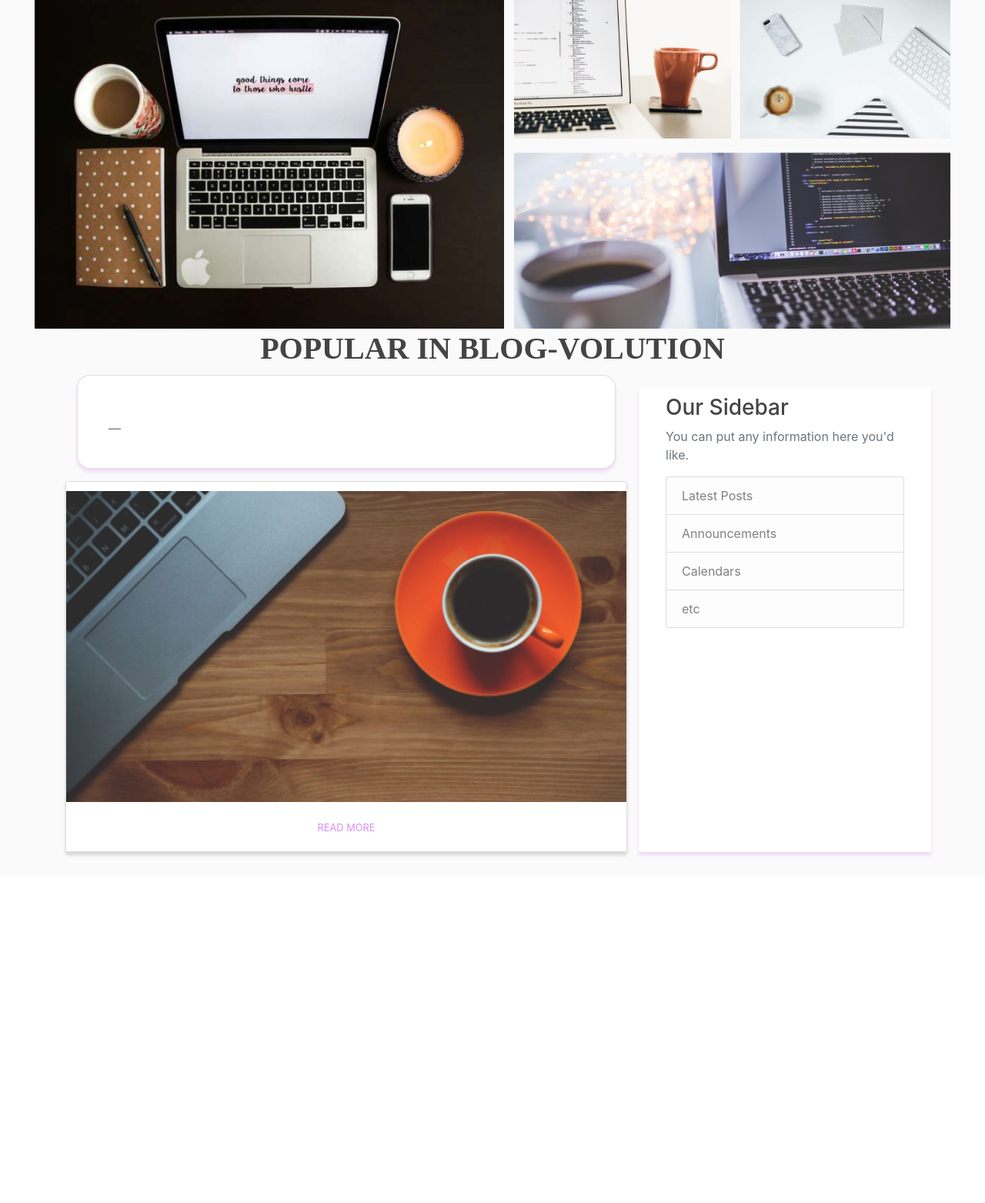
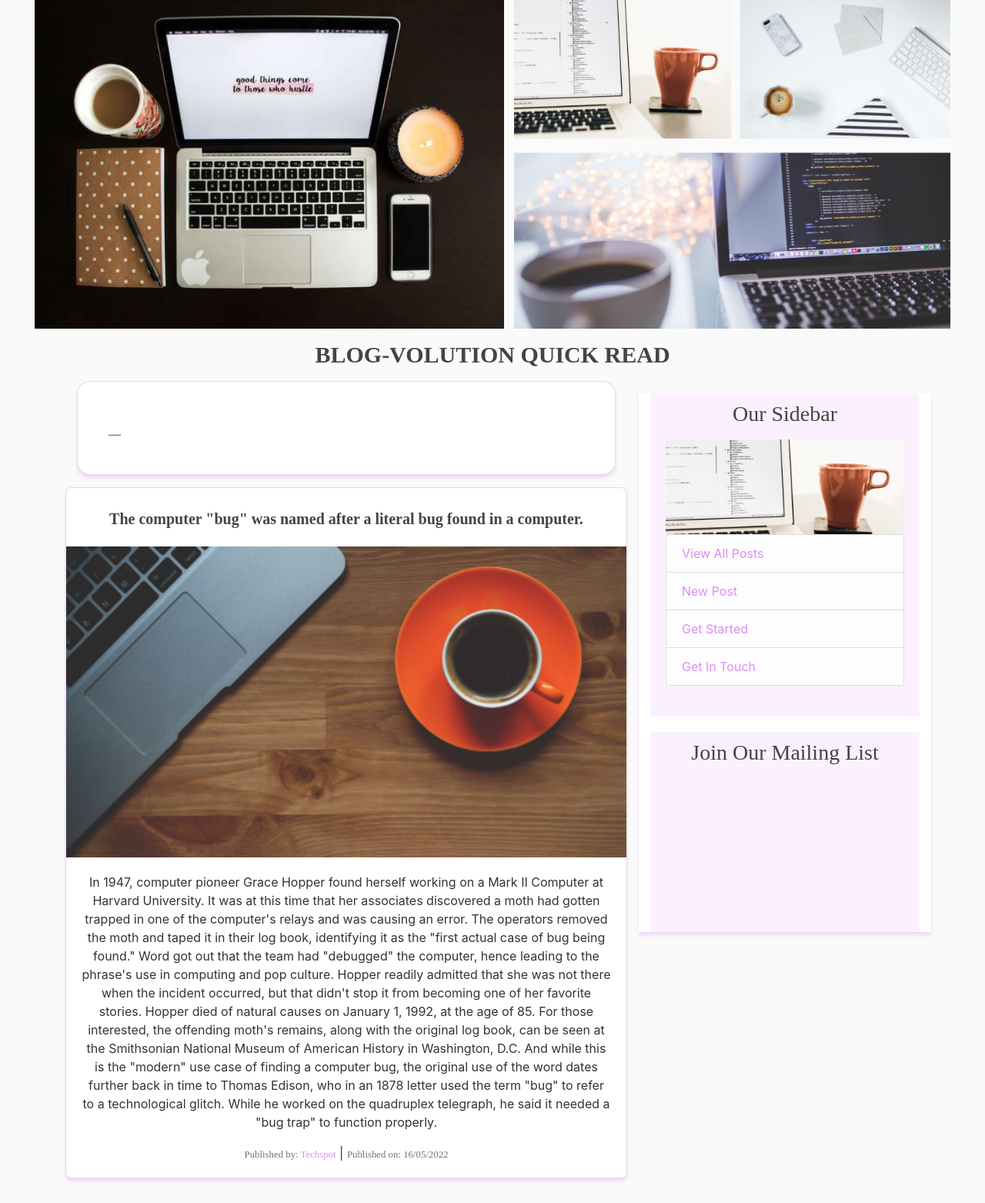
Before and after one commit to AtienoObwanda/Blogvolution, a Flask app: template app/templates/index.html in a window 1280 px wide. Shown: the part 175-1738 px from the top of the page at 77% size. Before the commit the page ends 1288 px from the top, so only its background shows below. Run offline with Flask 2, Linux system fonts and the light colour scheme; the template is opened without the code that fills it, so the values that code supplies are empty; some libraries are stand-ins or nearby versions.

Commit message:
index page styled

```diff
--- a/app/templates/index.html
+++ b/app/templates/index.html
@@ -7,8 +7,8 @@
     <img src="{{ url_for('static', filename='images/img.png') }}" style="width: 100%; height:100%" />
 </div>
 <div class="container">
-    <h1 class="text-center" style="font-family: Inika;font-size: 40px;font-weight: 700;line-height: 52px;letter-spacing: 0em;text-align: left;
-    ">POPULAR IN BLOG-VOLUTION</h1>
+    <h1 class="text-center mb-2 mt-2" style="font-family: Inika;font-size: 30px;font-weight: 700;line-height: 52px;letter-spacing: 0em;text-align: left;
+    ">BLOG-VOLUTION QUICK READ</h1>
     <div class="row">
 
         <div class="col-md-8">
@@ -30,30 +30,42 @@
                 </div>
             </div>
 <!--ADD BLOG-->
-<div class="card" style="background: #FFFFFF;box-shadow: 0px 4px 4px rgba(0, 0, 0, 0.15);border-radius: 3px; margin-bottom: 2em; margin-top: 1em;">
+<div class="card" style="background: #FFFFFF;box-shadow: 0px 4px 4px rgba(219, 140, 246, 0.3);border-radius: 8px; margin-bottom: 2em; margin-top: 1em;">
     <div class="card-title">
-
+        <h3 class="pt-2 mt-3" style="font-family: Inika;font-size: 20px;font-weight: 700;line-height: 32px;letter-spacing: 0em;text-align: center;">The computer "bug" was named after a literal bug found in a computer.</h3>
     </div>
     <div class="card-image">
         <img src="{{ url_for('static', filename='images/blog.png') }}" style="width: 100%; height:80%" />
     </div>
     <div class="card-body text-center">
-        <small class="muted-text" style="color:#DB8CF6">READ MORE</small>
+        <p>In 1947, computer pioneer Grace Hopper found herself working on a Mark II Computer at Harvard University. It was at this time that her associates discovered a moth had gotten trapped in one of the computer's relays and was causing an error. The operators removed the moth and taped it in their log book, identifying it as the "first actual case of bug being found."
+
+            Word got out that the team had "debugged" the computer, hence leading to the phrase's use in computing and pop culture. Hopper readily admitted that she was not there when the incident occurred, but that didn't stop it from becoming one of her favorite stories. Hopper died of natural causes on January 1, 1992, at the age of 85. For those interested, the offending moth's remains, along with the original log book, can be seen at the Smithsonian National Museum of American History in Washington, D.C.
+
+            And while this is the "modern" use case of finding a computer bug, the original use of the word dates further back in time to Thomas Edison, who in an 1878 letter used the term "bug" to refer to a technological glitch. While he worked on the quadruplex telegraph, he said it needed a "bug trap" to function properly.</p>
+        <small class="text-muted text-center" style="font-family: Inika; text-align: center">Published by: <a href="https://www.techspot.com/" style="text-decoration: none;color: #DB8CF6">Techspot</a></small> | <small class="text-muted text-center" style="font-family: Inika; text-align: center; color: #DB8CF6">Published on: 16/05/2022 </small>
     </div>
 
 </div>
         </div>
-        <div class="col-md-4" style="background: #FFFFFF;box-shadow: 0px 4px 4px rgba(219, 140, 246, 0.3);border-radius: 2px; margin-bottom: 2em; margin-top: 1em;">
-            <div class="content-section">
-                <h3>Our Sidebar</h3>
-                <p class='text-muted'>You can put any information here you'd like.
+        <div class="col-md-4" style="height:700px;background: #FFFFFF;box-shadow: 0px 4px 4px rgba(219, 140, 246, 0.3);border-radius: 2px; margin-bottom: 2em; margin-top: 1em;">
+            <div class="content-section" style="height: 420px; background: rgba(219, 140, 246, 0.12);">
+                <h3 class="text-center" style="font-family: Inika;">Our Sidebar</h3>
+                <p class='text-muted'>
+                    <div class="card-image">
+                    <img src="{{ url_for('static', filename='images/read.png') }}" style="width: 100%; height:80%" />
+                    </div>
                 <ul class="list-group">
-                    <li class="list-group-item list-group-item-light">Latest Posts</li>
-                    <li class="list-group-item list-group-item-light">Announcements</li>
-                    <li class="list-group-item list-group-item-light">Calendars</li>
-                    <li class="list-group-item list-group-item-light">etc</li>
+                    <li class="list-group-item list-group-item-light"><a style="text-decoration:none; color:#DB8CF6"  href="{{ url_for('main.blog') }}">View All Posts</a></li>
+                    <li class="list-group-item list-group-item-light"><a style="text-decoration:none; color:#DB8CF6"  href="{{ url_for('auth.login') }}">New Post</a></li>
+                    <li class="list-group-item list-group-item-light"><a style="text-decoration:none; color:#DB8CF6"  href="{{ url_for('auth.register') }}">Get Started</a></li>
+                    <li class="list-group-item list-group-item-light"><a style="text-decoration:none; color:#DB8CF6"  href="{{ url_for('main.contact') }}">Get In Touch</a></li>
                 </ul>
                 </p>
+            </div>
+            <div class="content-section" style="height: 260px; background: rgba(219, 140, 246, 0.12);">
+                <h3 class="text-center" style="font-family: Inika;">Join Our Mailing List</h3>
+
             </div>
         </div>
     </div>
```
Also changed, not shown: app/templates/blog.html (+40 -13 lines), app/static/images/read.png (added), app/static/profile/default.jpg (added).
